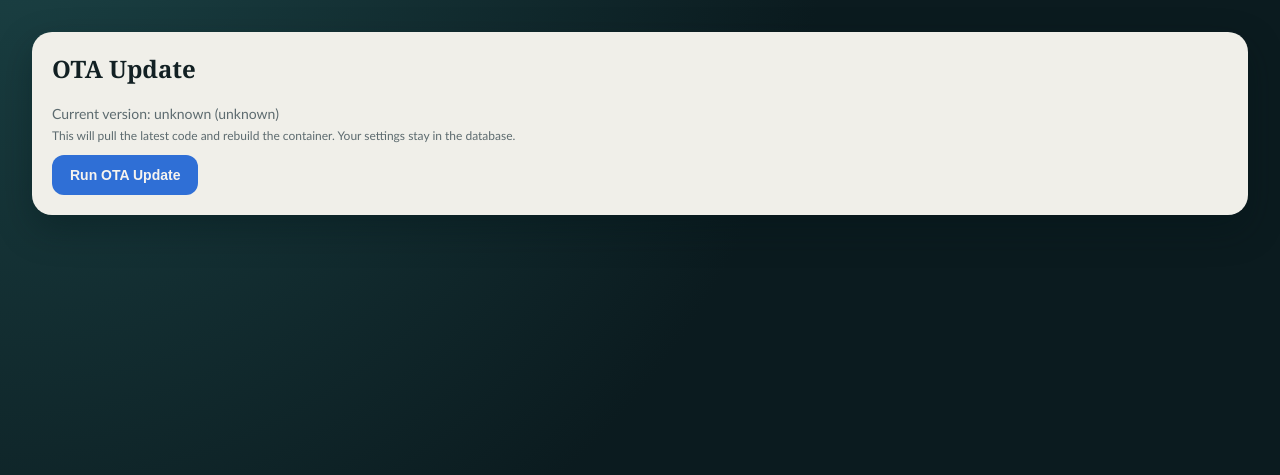
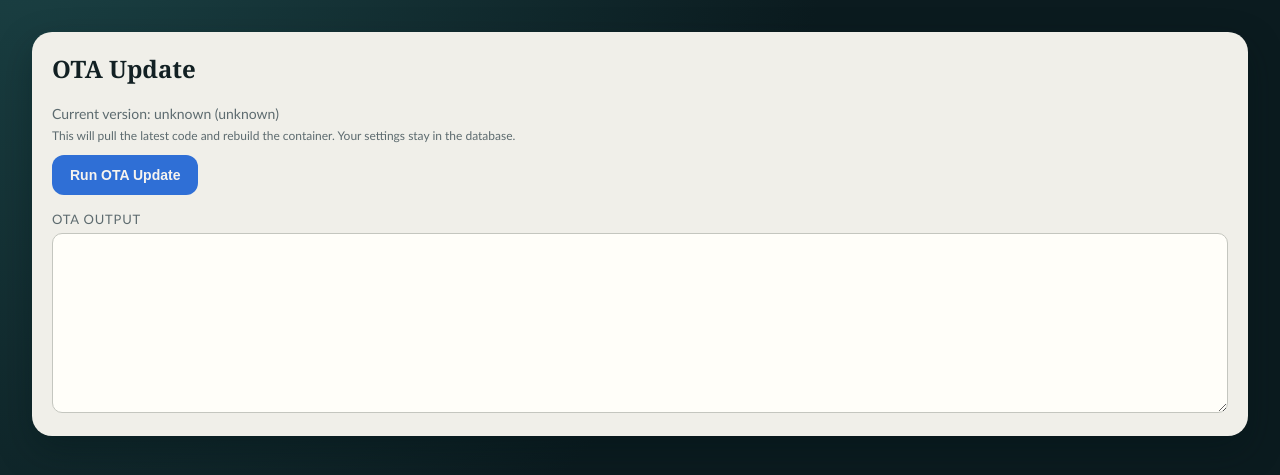
Before and after one commit to Jess-is-it/threejmon, a FastAPI app: page /settings/update in a window 1280 px wide. Shown: the part 135-610 px from the top of the page. Run offline with FastAPI, Linux system fonts and the light colour scheme; data that the repository does not hold is empty.

Commit message:
Show OTA update output in UI

```diff
--- a/app/main.py
+++ b/app/main.py
@@ -47,7 +47,7 @@ def make_context(request, extra=None):
     return ctx
 
 
-def trigger_ota_update():
+def trigger_ota_update(log_path):
     repo_path = os.environ.get("THREEJ_OTA_REPO", "/repo")
     if not os.path.isdir(os.path.join(repo_path, ".git")):
         raise RuntimeError("OTA repository not mounted. Ensure /repo is a git checkout.")
@@ -60,10 +60,13 @@ def trigger_ota_update():
         "docker compose up -d --build",
     )
     shell_command = f"cd {shlex.quote(repo_path)} && {command}"
+    log_handle = open(log_path, "a", encoding="utf-8")
+    log_handle.write(f"\n--- OTA update started ---\n")
+    log_handle.flush()
     subprocess.Popen(
         ["/bin/sh", "-c", shell_command],
-        stdout=subprocess.DEVNULL,
-        stderr=subprocess.DEVNULL,
+        stdout=log_handle,
+        stderr=log_handle,
         start_new_session=True,
     )
 
@@ -437,23 +440,41 @@ async def settings_root():
 
 @app.get("/settings/update", response_class=HTMLResponse)
 async def update_settings(request: Request):
+    repo_path = os.environ.get("THREEJ_OTA_REPO", "/repo")
+    log_path = os.path.join(repo_path, ".ota.log")
     repo_version = get_repo_version()
+    log_text = ""
+    if os.path.exists(log_path):
+        try:
+            with open(log_path, "r", encoding="utf-8") as handle:
+                log_text = handle.read()
+        except OSError:
+            log_text = ""
     return templates.TemplateResponse(
         "settings_update.html",
-        make_context(request, {"message": "", "repo_version": repo_version}),
+        make_context(request, {"message": "", "repo_version": repo_version, "log_text": log_text}),
     )
 
 
 @app.post("/settings/update", response_class=HTMLResponse)
 async def update_settings_run(request: Request):
+    repo_path = os.environ.get("THREEJ_OTA_REPO", "/repo")
+    log_path = os.path.join(repo_path, ".ota.log")
     message = ""
     try:
-        trigger_ota_update()
+        trigger_ota_update(log_path)
         message = "Update triggered. The service may restart in a moment."
     except Exception as exc:
         message = f"Update failed: {exc}"
     repo_version = get_repo_version()
+    log_text = ""
+    if os.path.exists(log_path):
+        try:
+            with open(log_path, "r", encoding="utf-8") as handle:
+                log_text = handle.read()
+        except OSError:
+            log_text = ""
     return templates.TemplateResponse(
         "settings_update.html",
-        make_context(request, {"message": message, "repo_version": repo_version}),
+        make_context(request, {"message": message, "repo_version": repo_version, "log_text": log_text}),
     )
--- a/app/templates/settings_update.html
+++ b/app/templates/settings_update.html
@@ -12,5 +12,9 @@
   <form method="post" action="/settings/update" style="margin-top: 12px;">
     <button type="submit" class="button-blue">Run OTA Update</button>
   </form>
+  <div style="margin-top: 16px;">
+    <label>OTA Output</label>
+    <textarea readonly style="min-height: 180px;">{{ log_text }}</textarea>
+  </div>
 </div>
 {% endblock %}
```
